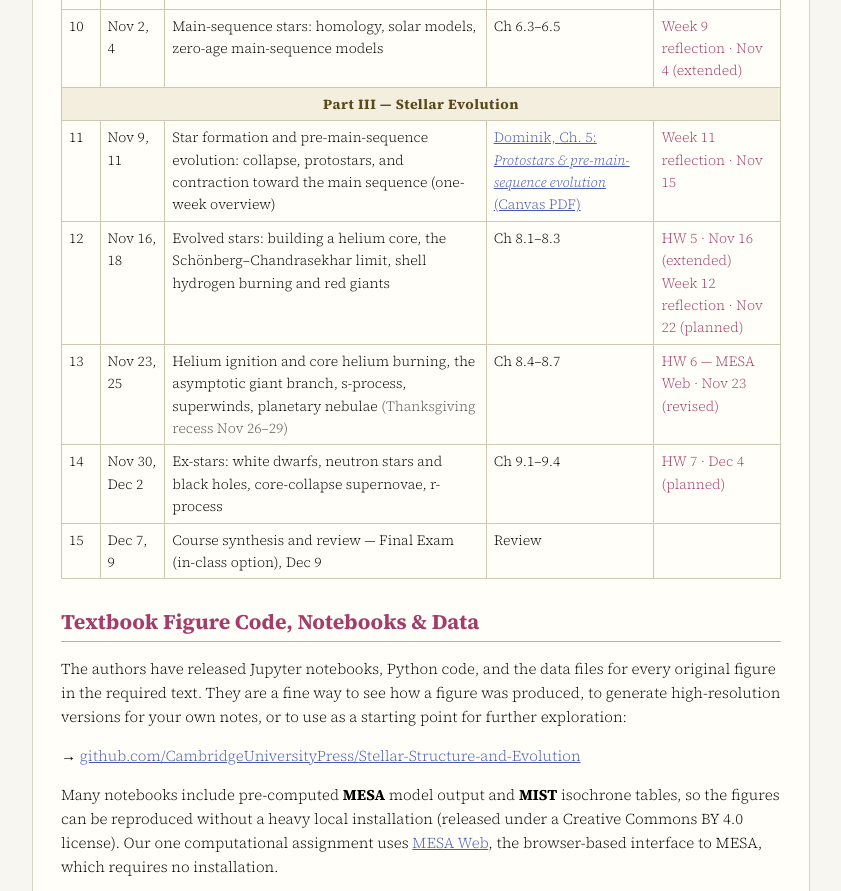
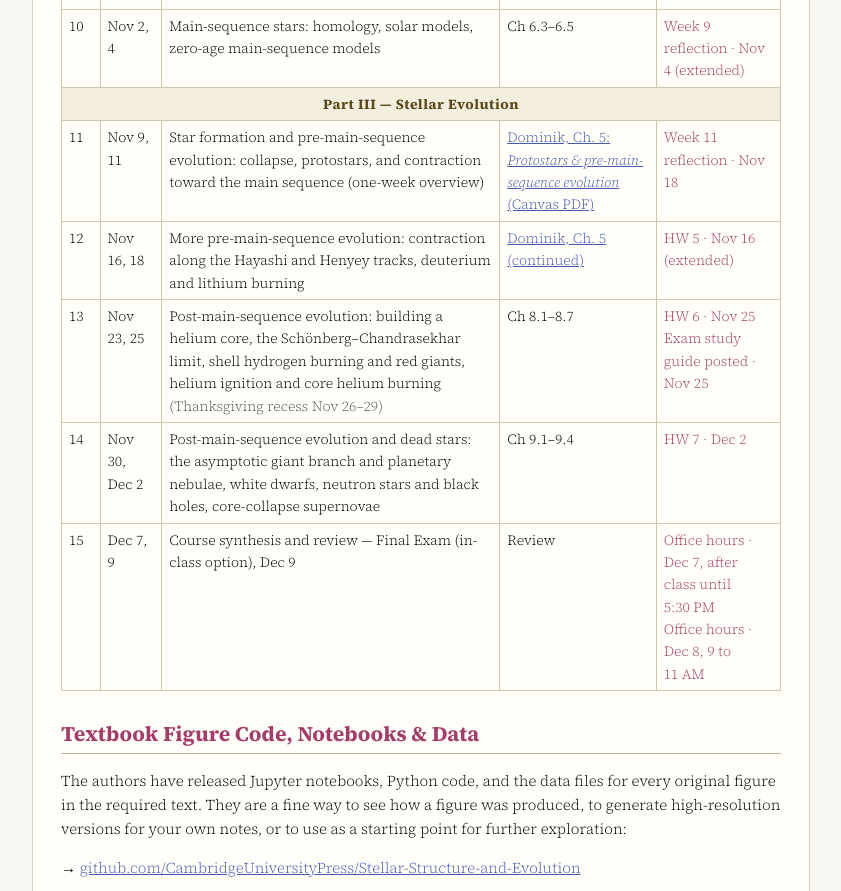
Before and after one commit to msoaresfurtado/WebPage, a plain HTML site: page ast310.html in a window 1280 px wide. Shown: the part 2200-3091 px from the top of the page, without its empty margins (219-1060 px from the left). Drawn offline with Linux system fonts and the light colour scheme.

Commit message:
ASTRON 310: update Weeks 11 to 15 schedule, due dates and office hours

```diff
--- a/ast310.html
+++ b/ast310.html
@@ -91,7 +91,7 @@
   <p>&rarr; <a href="syllabus_astro310.pdf"><b>AST&nbsp;310 Syllabus (PDF), revised September 17, 2026</b></a></p>
   <h2 id="schedule">Schedule</h2>
   <p class="note">Lecture slides are posted on Canvas after each class.
-  Due dates below are class-wide deadlines from Canvas, checked November 11, 2026. All listed assignments are due at 11:59&nbsp;PM (Central time). Check Canvas for any individual extensions.</p>
+  Due dates below are class-wide deadlines from Canvas, checked November 15, 2026. All listed assignments are due at 11:59&nbsp;PM (Central time). Check Canvas for any individual extensions.</p>
   <strong>Course pace and feedback.</strong>
   The schedule reflects our planned progression through the material. I will use feedback polls to see what is landing well and what needs more time. When a foundational concept needs further clarification or practice, we may adjust the pace and rebalance later topics. All schedule changes will be announced clearly on Canvas.
   <p class="note"><b>Schedule revised September 17, 2026.</b> Chapter 1 extends through Week 3; Chapter 2 begins in Week 4. Star formation and pre-main-sequence evolution are combined in Week 11. The Due column was updated November 11, 2026 to match Canvas. Future unpublished assignments are marked planned; confirm their deadlines in Canvas when released.</p>
@@ -110,11 +110,11 @@
     <tr><td>9</td><td>Oct 26, 28</td><td>CNO cycle and triple-alpha process; main-sequence internal structure and polytropes</td><td>Ch&nbsp;5.4&ndash;5.5; 6.1&ndash;6.2</td><td class="due">Week 8 reflection &middot; Oct 28 (extended)</td></tr>
     <tr><td>10</td><td>Nov 2, 4</td><td>Main-sequence stars: homology, solar models, zero-age main-sequence models</td><td>Ch&nbsp;6.3&ndash;6.5</td><td class="due">Week 9 reflection &middot; Nov 4 (extended)</td></tr>
     <tr class="part"><td colspan="5">Part III &mdash; Stellar Evolution</td></tr>
-    <tr><td>11</td><td>Nov 9, 11</td><td>Star formation and pre-main-sequence evolution: collapse, protostars, and contraction toward the main sequence (one-week overview)</td><td><a href="https://canvas.wisc.edu/courses/516460/files/56232685">Dominik, Ch. 5: <i>Protostars &amp; pre-main-sequence evolution</i> (Canvas PDF)</a></td><td class="due">Week 11 reflection &middot; Nov 15</td></tr>
-    <tr><td>12</td><td>Nov 16, 18</td><td>Evolved stars: building a helium core, the Sch&ouml;nberg&ndash;Chandrasekhar limit, shell hydrogen burning and red giants</td><td>Ch&nbsp;8.1&ndash;8.3</td><td class="due">HW 5 &middot; Nov 16 (extended)<br>Week 12 reflection &middot; Nov 22 (planned)</td></tr>
-    <tr><td>13</td><td>Nov 23, 25</td><td>Helium ignition and core helium burning, the asymptotic giant branch, s-process, superwinds, planetary nebulae <span class="note">(Thanksgiving recess Nov 26&ndash;29)</span></td><td>Ch&nbsp;8.4&ndash;8.7</td><td class="due">HW 6 &mdash; MESA Web &middot; Nov 23 (revised)</td></tr>
-    <tr><td>14</td><td>Nov 30, Dec 2</td><td>Ex-stars: white dwarfs, neutron stars and black holes, core-collapse supernovae, r-process</td><td>Ch&nbsp;9.1&ndash;9.4</td><td class="due">HW 7 &middot; Dec 4 (planned)</td></tr>
-    <tr><td>15</td><td>Dec 7, 9</td><td>Course synthesis and review &mdash; Final Exam (in-class option), Dec 9</td><td>Review</td><td></td></tr>
+    <tr><td>11</td><td>Nov 9, 11</td><td>Star formation and pre-main-sequence evolution: collapse, protostars, and contraction toward the main sequence (one-week overview)</td><td><a href="https://canvas.wisc.edu/courses/516460/files/56232685">Dominik, Ch. 5: <i>Protostars &amp; pre-main-sequence evolution</i> (Canvas PDF)</a></td><td class="due">Week 11 reflection &middot; Nov 18</td></tr>
+    <tr><td>12</td><td>Nov 16, 18</td><td>More pre-main-sequence evolution: contraction along the Hayashi and Henyey tracks, deuterium and lithium burning</td><td><a href="https://canvas.wisc.edu/courses/516460/files/56232685">Dominik, Ch. 5 (continued)</a></td><td class="due">HW 5 &middot; Nov 16 (extended)</td></tr>
+    <tr><td>13</td><td>Nov 23, 25</td><td>Post-main-sequence evolution: building a helium core, the Sch&ouml;nberg&ndash;Chandrasekhar limit, shell hydrogen burning and red giants, helium ignition and core helium burning <span class="note">(Thanksgiving recess Nov 26&ndash;29)</span></td><td>Ch&nbsp;8.1&ndash;8.7</td><td class="due">HW 6 &middot; Nov 25<br>Exam study guide posted &middot; Nov 25</td></tr>
+    <tr><td>14</td><td>Nov 30, Dec 2</td><td>Post-main-sequence evolution and dead stars: the asymptotic giant branch and planetary nebulae, white dwarfs, neutron stars and black holes, core-collapse supernovae</td><td>Ch&nbsp;9.1&ndash;9.4</td><td class="due">HW 7 &middot; Dec 2</td></tr>
+    <tr><td>15</td><td>Dec 7, 9</td><td>Course synthesis and review &mdash; Final Exam (in-class option), Dec 9</td><td>Review</td><td class="due">Office hours &middot; Dec 7, after class until 5:30&nbsp;PM<br>Office hours &middot; Dec 8, 9 to 11&nbsp;AM</td></tr>
   </table>
   <h2 id="code">Textbook Figure Code, Notebooks &amp; Data</h2>
   <p>The authors have released Jupyter notebooks, Python code, and the data files for every original
```
